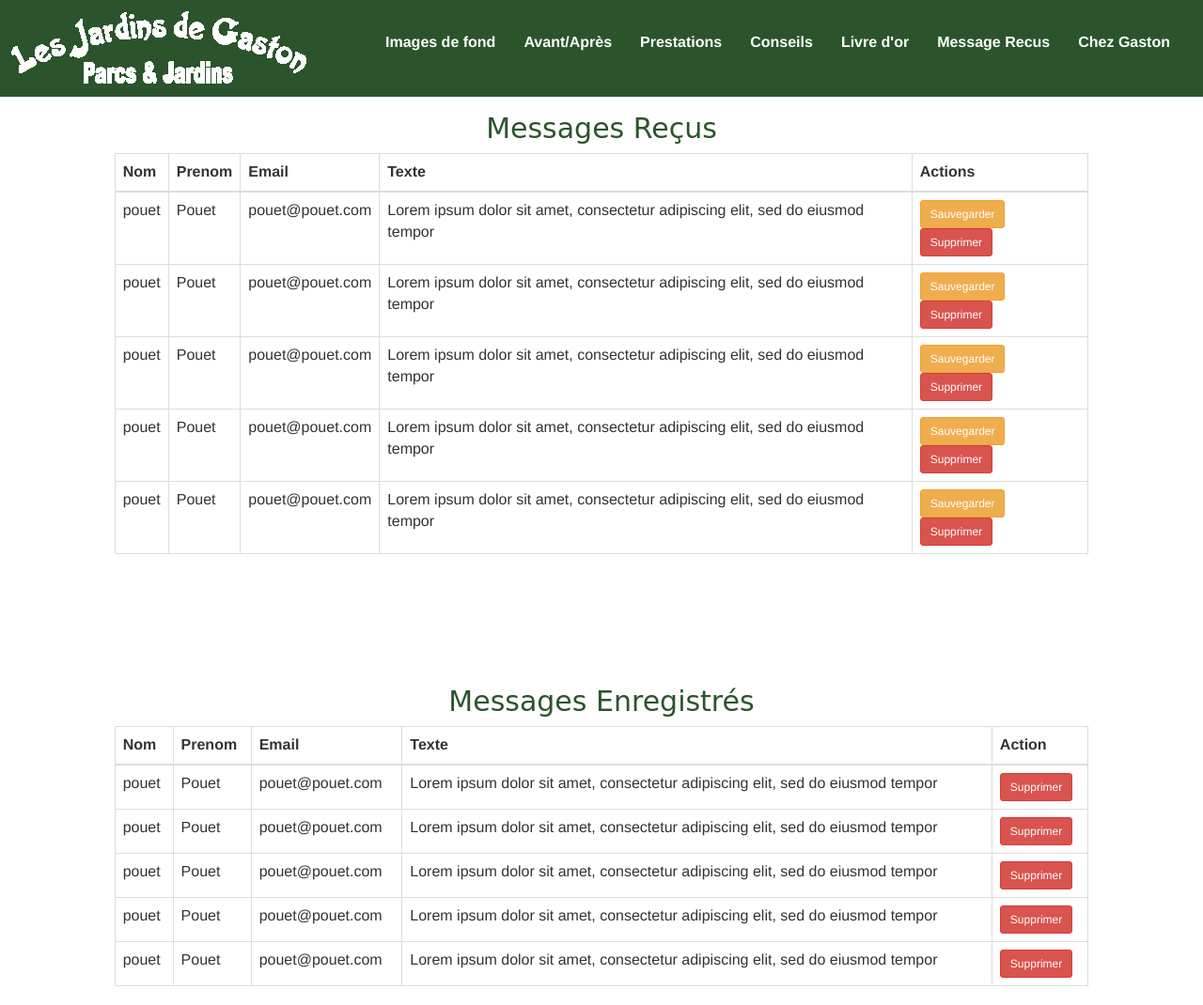
After one commit to WildCodeSchool/orleans-0217-jardinsdegaston, a PHP site: page /admin/messageRecu.php in a window 1280 px wide. The commit adds this page. Shown: the whole page at 94% size. Run offline with PHP 8.4, Linux system fonts and the light colour scheme; some web fonts are replaced.

Commit message:
toujours des updates+ajout messages recues dans admin

```diff
--- a/admin/header.php
+++ b/admin/header.php
@@ -29,8 +29,8 @@
                     <span class="icon-bar"></span>
                     <span class="icon-bar"></span>
                 </button>
-            <div class="row hidden-xs"><img hidden-xs hidden-sm id="logo" src="../img/logo_blanc.png"/></div>
-            <div class="row hidden-sm hidden-md hidden-lg"><span class="headtitle">Les Jardins de Gaston</span></div>
+            <div class="row hidden-xs hidden-md hidden-sm"><img hidden-xs hidden-sm id="logo" src="../img/logo_blanc.png"/></div>
+            <div class="row hidden-lg"><span class="headtitle">Les Jardins de Gaston</span></div>
         </div>
 
         <!-- navbar-collapse navigation -->
@@ -41,6 +41,7 @@
                 <li><a href="prestations.php">Prestations</a></li>
                 <li><a href="conseils.php">Conseils</a></li>
                 <li><a href="livredor.php">Livre d'or</a></li>
+                <li><a href="messageRecu.php">Message Recus</a></li>
                 <li><a href="chezgaston.php">Chez Gaston</a></li>
             </ul>
         </div><!-- /.navbar-collapse -->
--- /dev/null
+++ b/admin/messageRecu.php
@@ -0,0 +1,116 @@
+<?php // --- provisoire ---
+$test = [   '0' =>
+                [   'Nom' => 'pouet',
+                    'Prenom' => 'Pouet',
+                    'Email' => 'pouet@pouet.com',
+                    'Texte' => 'Lorem ipsum dolor sit amet, consectetur adipiscing elit, sed do eiusmod tempor'],
+            '1' =>
+                [   'Nom' => 'pouet',
+                    'Prenom' => 'Pouet',
+                    'Email' => 'pouet@pouet.com',
+                    'Texte' => 'Lorem ipsum dolor sit amet, consectetur adipiscing elit, sed do eiusmod tempor'],
+            '2' =>
+                [   'Nom' => 'pouet',
+                    'Prenom' => 'Pouet',
+                    'Email' => 'pouet@pouet.com',
+                    'Texte' => 'Lorem ipsum dolor sit amet, consectetur adipiscing elit, sed do eiusmod tempor'],
+            '3' =>
+                [   'Nom' => 'pouet',
+                    'Prenom' => 'Pouet',
+                    'Email' => 'pouet@pouet.com',
+                    'Texte' => 'Lorem ipsum dolor sit amet, consectetur adipiscing elit, sed do eiusmod tempor'],
+            '4' =>
+                [   'Nom' => 'pouet',
+                    'Prenom' => 'Pouet',
+                    'Email' => 'pouet@pouet.com',
+                    'Texte' => 'Lorem ipsum dolor sit amet, consectetur adipiscing elit, sed do eiusmod tempor']
+        ];
+    //var_dump($test);
+?>
+
+<?php include 'header.php'; ?>
+<!-- le container-fluid est ouvert dans le header.php et ferme dans le footer.php -->
+<div class="row titre">
+    <div class="col-xs-12 text-center">
+        <h1>Messages Reçus</h1>
+    </div>
+</div>
+<div class="row Tableau">
+    <div class="col-md-offset-1 col-md-10">
+        <table class="table table-bordered table-hover sortable">
+            <thead>
+                <th>Nom</th>
+                <th>Prenom</th>
+                <th>Email</th>
+                <th>Texte</th>
+                <th>Actions</th>
+            </thead>
+            <tbody>
+            <?php
+            foreach ($test as $value) {
+
+                echo '<tr >
+
+                    <td >'.$value["Nom"].'</td >
+
+                    <td >'.$value["Prenom"].'</td >
+
+                    <td >'.$value["Email"].'</td >
+
+                    <td >'.$value["Texte"].'</td >
+
+
+                    <td ><a href = "" class="btn btn-warning btn-sm" role = "button" >Sauvegarder</a > <a href = "" class="btn btn-danger btn-sm" role = "button" >Supprimer</a ></td >
+
+                </tr >';
+            }
+            ?>
+            </tbody>
+        </table>
+    </div>
+</div>
+
+
+<div class="row titre">
+    <div class="col-xs-12 text-center">
+        <h1>Messages Enregistrés</h1>
+    </div>
+</div>
+<div class="row Tableau-Save">
+    <div class="col-md-offset-1 col-md-10">
+        <table class="table table-bordered table-hover sortable">
+            <thead>
+            <th>Nom</th>
+            <th>Prenom</th>
+            <th>Email</th>
+            <th>Texte</th>
+            <th>Action</th>
+            </thead>
+            <tbody>
+            <?php
+            foreach ($test as $value) {
+
+                echo '<tr >
+
+                    <td >'.$value["Nom"].'</td >
+
+                    <td >'.$value["Prenom"].'</td >
+
+                    <td >'.$value["Email"].'</td >
+
+                    <td >'.$value["Texte"].'</td >
+
+
+                    <td ><a href = "" class="btn btn-danger btn-sm" role = "button" >Supprimer</a ></td >
+
+                </tr >';
+            }
+            ?>
+            </tbody>
+        </table>
+    </div>
+</div>
+
+
+<!-- le container-fluid est ouvert dans le header.php et ferme dans le footer.php -->
+<?php include 'footer.php'; ?>
--- a/css/stylesheet.css
+++ b/css/stylesheet.css
@@ -247,6 +247,7 @@ h1#accroche{
 .ConseilTitre h4 {
     color: white;
     font-size: 25px;
+    opacity: 1;
 }
 
 .ConseilText {
@@ -257,6 +258,7 @@ h1#accroche{
 .ConseilText p {
     color: white;
     font-size: 22px;
+    opacity: 1;
 }
 
 /*-------    Section Livre d'or    ------*/
--- a/index.php
+++ b/index.php
@@ -276,7 +276,7 @@
 </div>
 
 <!-------     Section Conseil du mois     -------->
-    <div class="container-fluid">
+
     <div class="row Conseilbackground">
         <div class="row Conseil col-lg-8 col-lg-offset-2 col-xs-10 col-xs-offset-1">
             <div class="col-lg-3 col-lg-offset-1 ConseilTitre">
@@ -289,7 +289,7 @@
                 </div>
         </div>
     </div>
-    </div>
+
 
 <!-------       Section Livre d'or      -------->
     <div class="row col-xs-10 col-xs-offset-1 LDOR">
```
